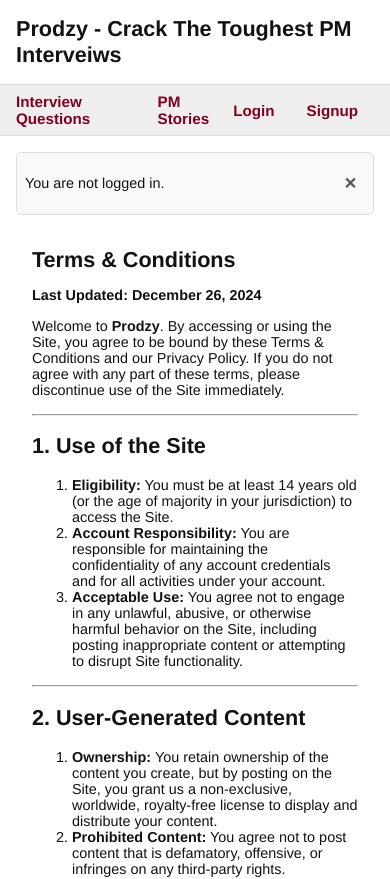
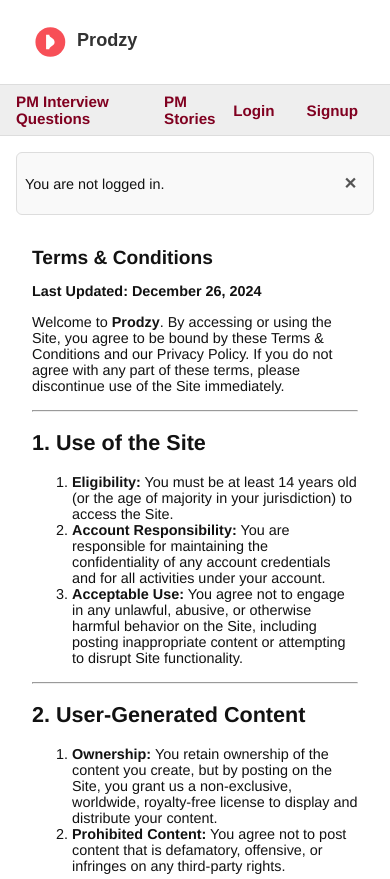
Before and after one commit to apigeoneer/prodzy, a React (Create React App) app: page /terms in a window 390 px wide. Shown: the top 879 px of the page. Built offline with nearby package versions, Linux system fonts and the light colour scheme; no server answers.

Commit message:
Made site responsive

```diff
--- a/src/components/NavBar.js
+++ b/src/components/NavBar.js
@@ -6,7 +6,7 @@
   return (
     <nav className="navbar">
       <div className="navbar-left">
-        <Link to="/questions" className="nav-link">Interview Questions</Link>
+        <Link to="/questions" className="nav-link">PM Interview Questions</Link>
         <Link to="/stories" className="nav-link">PM Stories</Link>
       </div>
       <div className="navbar-right">
--- a/src/components/QuestionsPage.js
+++ b/src/components/QuestionsPage.js
@@ -93,7 +93,7 @@
 
   return (
     <div>
-      <h2>Interview Questions</h2>
+      <h2>PM Interview Questions</h2>
 
       <form onSubmit={handleSubmit} style={{ marginBottom: '1rem' }}>
         <input
--- a/src/pages/App.js
+++ b/src/pages/App.js
@@ -29,9 +29,17 @@
 
   return (
     <Router>
-      <header>
-        <h1>Prodzy - Crack The Toughest PM Interveiws</h1>
-      </header>
+<header>
+  {/* Single container with flex */}
+  <div className='site-header'>
+    <img
+      src="/logos/prodzy.svg"
+      alt="Prodzy Logo"
+      className='logo'
+    />
+    {/* <h1 style={{ marginLeft: '1rem' }}>Crack The Toughest PM Interviews</h1> */}
+  </div>
+</header>
 
       <NavBar user={user} onLogout={() => auth.signOut()} />
 
--- a/src/styles/style.css
+++ b/src/styles/style.css
@@ -8,15 +8,37 @@
     font-size: 0.9rem;
   }
 
+  img {
+    max-width: 100%;
+    height: auto;
+  }
+
   header {
     background: #fff;
     border-bottom: 1px solid #ddd;
-    padding: 1rem;
+    padding: 0.8rem;
   }
+
+  .site-header {
+  display: flex;
+  align-items: center;
+  justify-content: space-between;
+  padding: 0.5rem 1rem;
+}
+
+.logo {
+  width: 8rem;
+  height: 8rem;
+  object-fit: contain;
+  padding: 0;
+  margin: 0;
+  height: auto;
+}
+
 
   h1 {
     margin: 0;
-    font-size: 1.35rem;
+    font-size: 1.2rem;
     color: #121212;
   }
 
@@ -203,3 +225,44 @@
   .form-button:hover {
     background: #6a001a;
   }
+
+
+@media (max-width: 600px) {
+  .site-header {
+    flex-direction: column;
+    align-items: flex-start;
+  }
+}
+
+
+/* Tablet (min-width: 768px) */
+@media (min-width: 768px) {
+  /* Container might be centered or given a max-width */
+  .container {
+    width: 80%;
+    margin: 0 auto;
+  }
+
+  header {
+    padding: 1rem 2rem;
+  }
+
+  .navbar {
+    padding: 0.75rem 2rem;
+  }
+}
+
+/* Desktop (min-width: 1024px) */
+@media (min-width: 1024px) {
+  .container {
+    width: 60%;
+  }
+
+  header {
+    padding: 1rem 3rem;
+  }
+
+  .navbar {
+    padding: 1rem 3rem;
+  }
+}
```
Also changed, not shown: public/logos/prodzy.svg (added).
